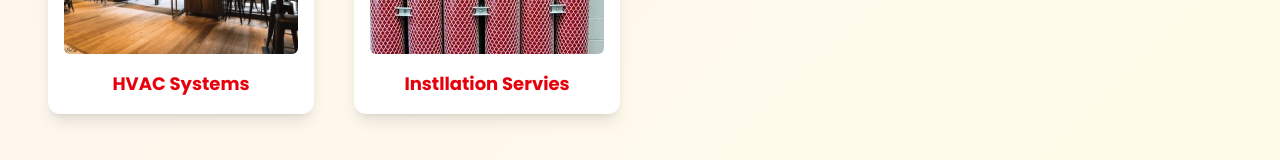
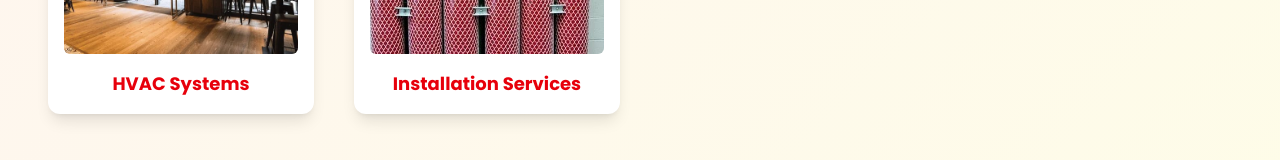
Before and after one commit to kottp6/movicApp, a React (Vite) app: page /products in a window 1280 px wide. Shown: the part 1526-1686 px from the top of the page. Built offline with nearby package versions, Linux system fonts and the light colour scheme.

Commit message:
fourth commit

```diff
--- a/src/components/Products.jsx
+++ b/src/components/Products.jsx
@@ -25,7 +25,7 @@ const products = [
   { id: 8, name: "Fire Pump Systems", image: product8 },
 
   { id: 9, name: "HVAC Systems", image: product10 },
-  { id: 10, name: "Instllation Servies", image: product9 },
+  { id: 10, name: "Installation Services", image: product9 },
 ];
 
 export default function AllProducts() {
```
